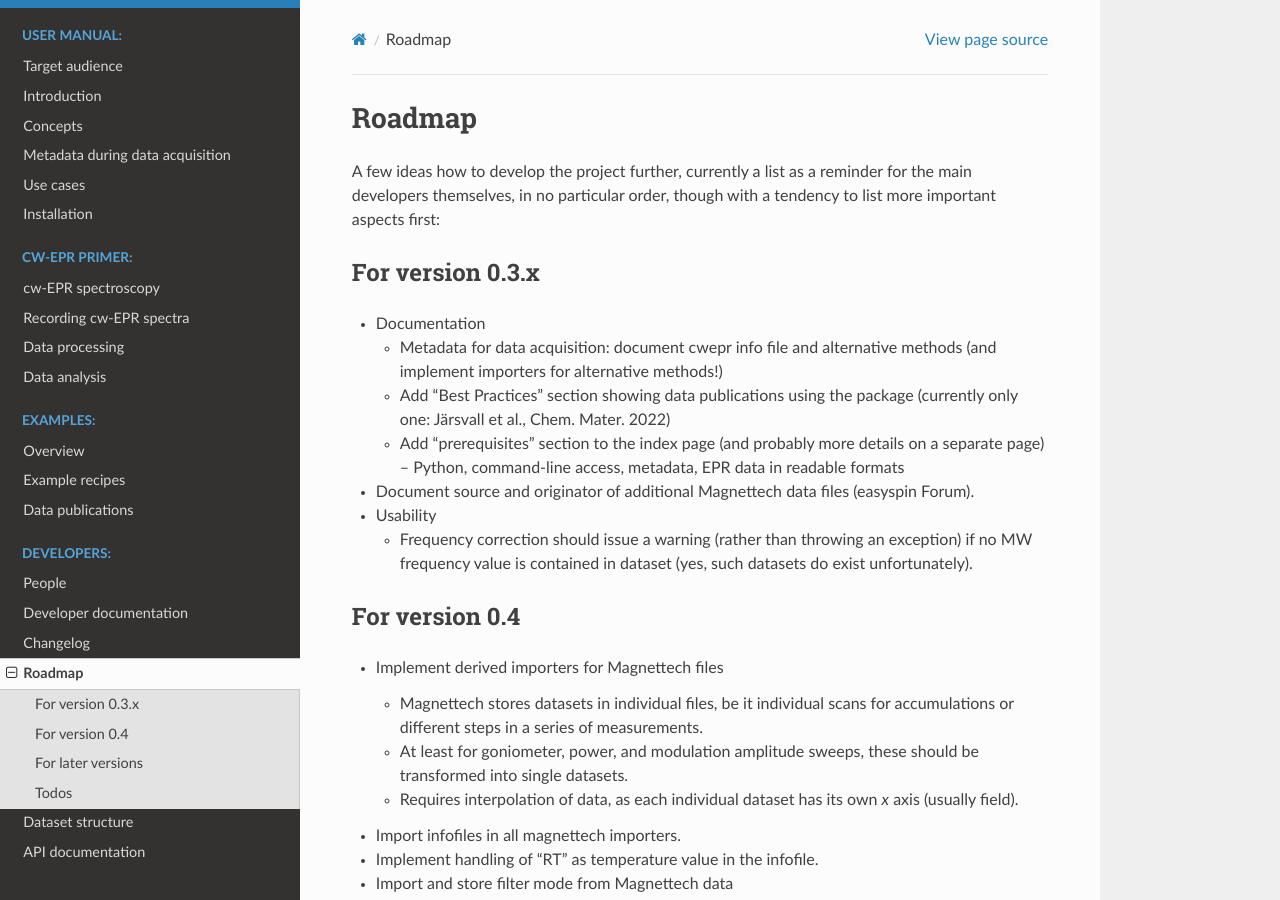
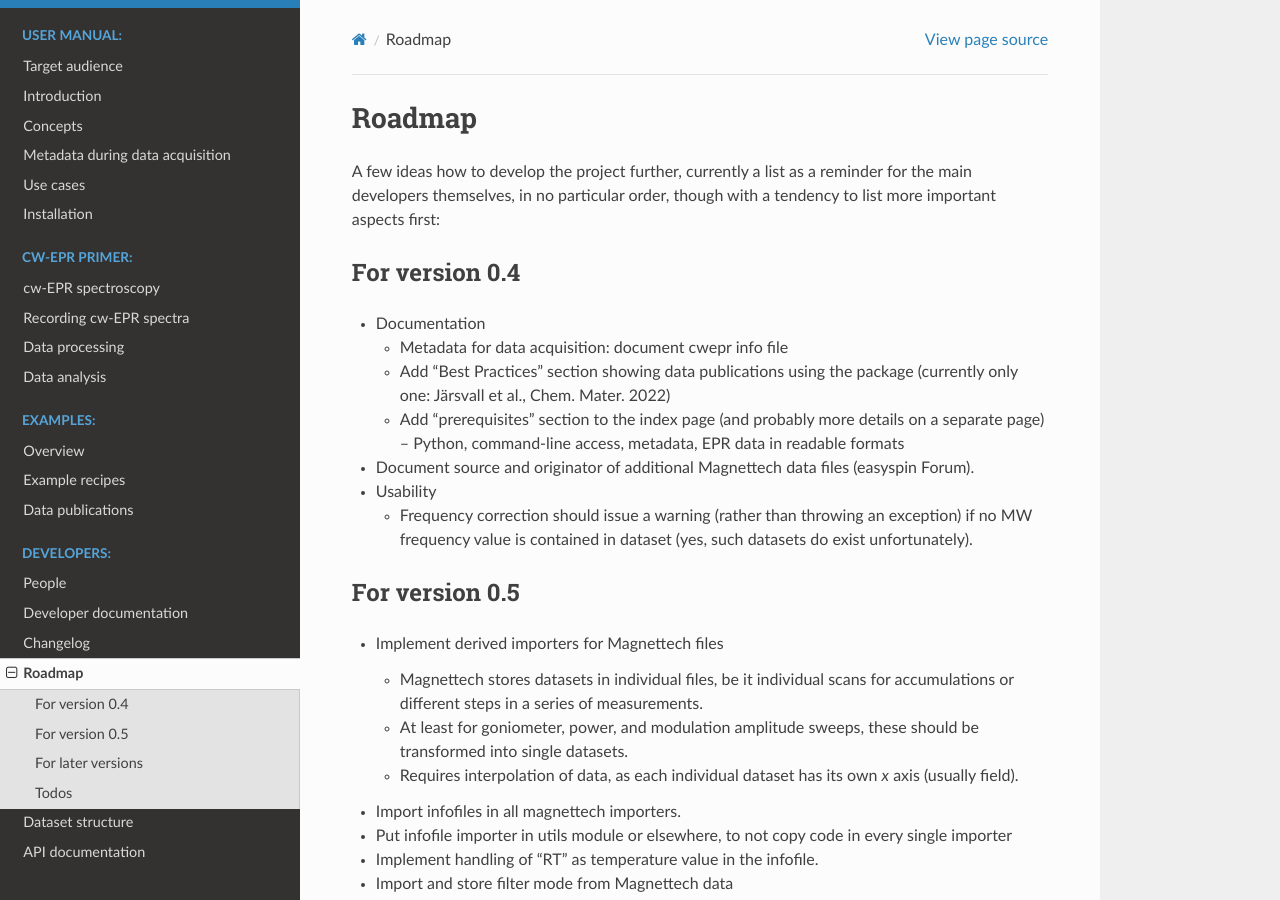
Before and after one commit to tillbiskup/cwepr, a Sphinx documentation site: the page built from docs/roadmap.rst, in a window 1280 px wide and 900 px high. Built offline with Sphinx 7.4.7 and the Read the Docs theme 2.0.0, drawn with Linux system fonts in a browser that asks for light colours.

Commit message:
Update Roadmap

```diff
--- a/docs/roadmap.rst
+++ b/docs/roadmap.rst
@@ -7,12 +7,12 @@ Roadmap
 A few ideas how to develop the project further, currently a list as a reminder for the main developers themselves, in no particular order, though with a tendency to list more important aspects first:
 
 
-For version 0.3.x
-=================
+For version 0.4
+===============
 
 * Documentation
 
-  * Metadata for data acquisition: document cwepr info file and alternative methods (and implement importers for alternative methods!)
+  * Metadata for data acquisition: document cwepr info file
   * Add "Best Practices" section showing data publications using the package (currently only one: Järsvall et al., Chem. Mater. 2022)
   * Add "prerequisites" section to the index page (and probably more details on a separate page) -- Python, command-line access, metadata, EPR data in readable formats
 
@@ -23,7 +23,7 @@ For version 0.3.x
   * Frequency correction should issue a warning (rather than throwing an exception) if no MW frequency value is contained in dataset (yes, such datasets do exist unfortunately).
 
 
-For version 0.4
+For version 0.5
 ===============
 
 * Implement derived importers for Magnettech files
@@ -33,6 +33,8 @@ For version 0.4
   * Requires interpolation of data, as each individual dataset has its own *x* axis (usually field).
 
 * Import infofiles in all magnettech importers.
+
+* Put infofile importer in utils module or elsewhere, to not copy code in every single importer
 
 * Implement handling of "RT" as temperature value in the infofile.
 
```
